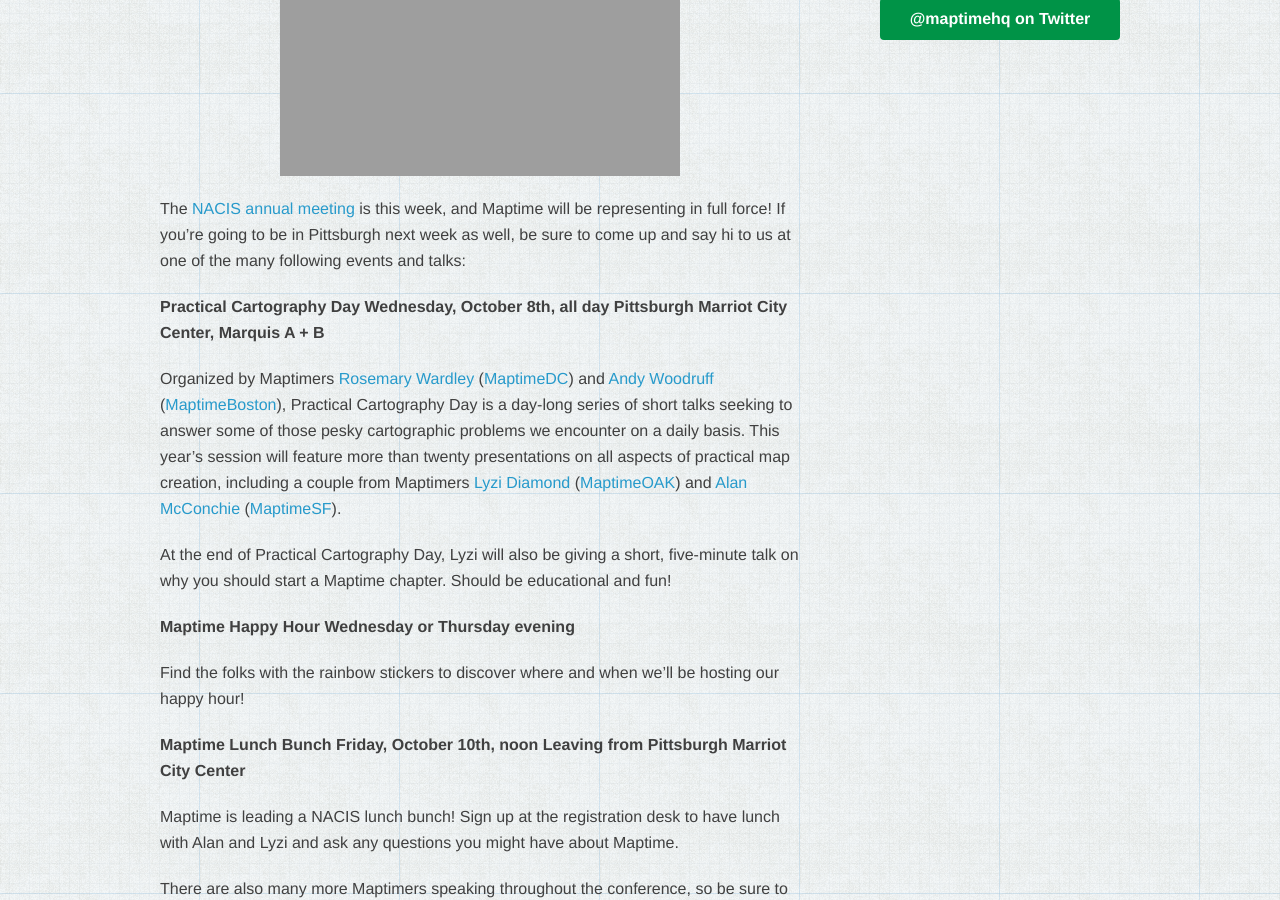
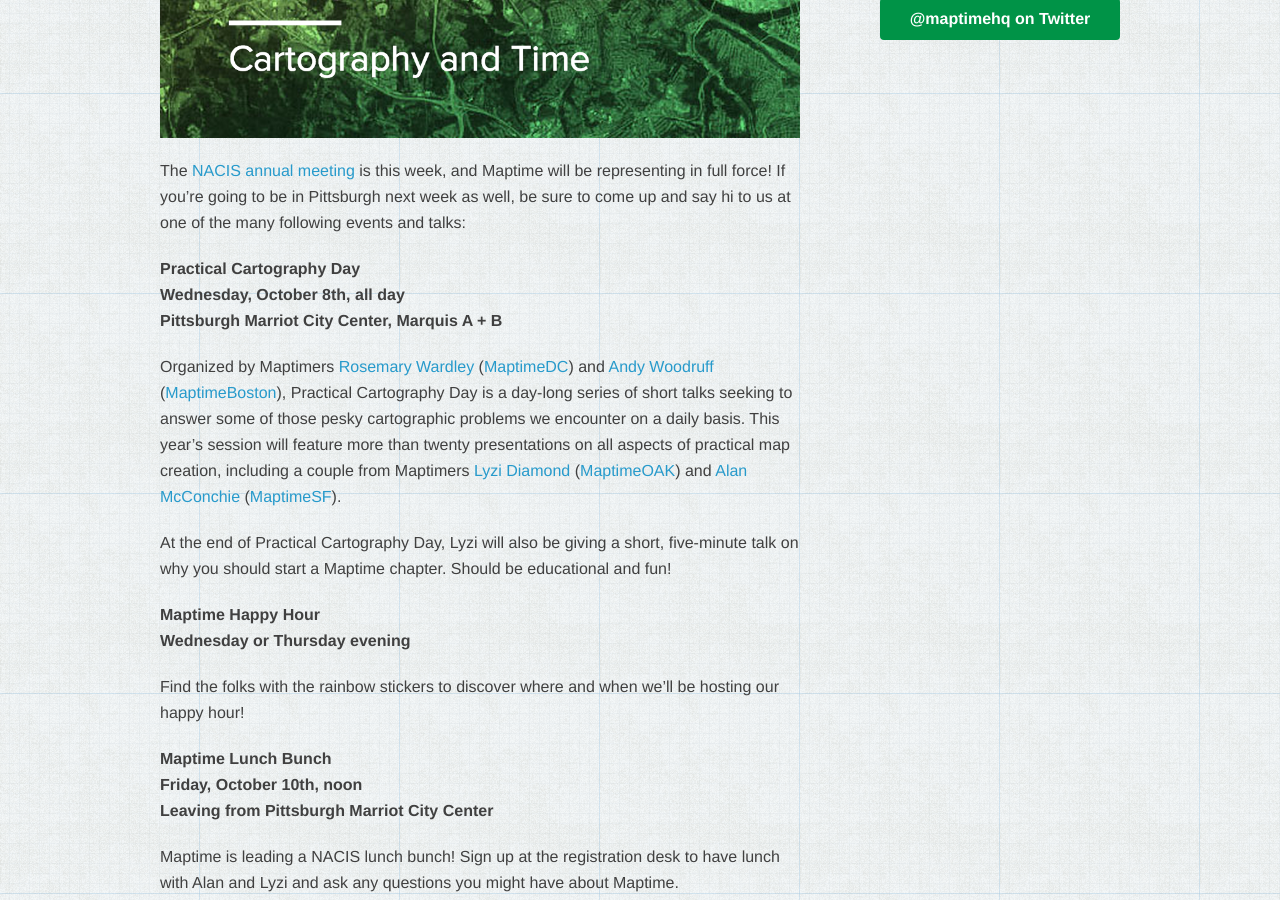
Before and after one commit to maptime/maptime.github.io, a Jekyll site: the page built from _posts/2014-10-06-maptime-at-nacis.md, in a window 1280 px wide and 900 px high, scrolled down 706 px. Built offline with Jekyll 4.4.1, drawn with Linux system fonts in a browser that asks for light colours.

Commit message:
Cleaned up posts

```diff
--- a/_posts/2014-10-06-maptime-at-nacis.md
+++ b/_posts/2014-10-06-maptime-at-nacis.md
@@ -3,28 +3,29 @@
 category: event
 title: Maptime at NACIS
 ---
+![Maptime at NACIS](/img/NACIS-time.png "Maptime at NACIS")
 
-<a href="http://www.maptime.io/wp-content/uploads/2014/10/Screen-Shot-2014-10-06-at-3.15.52-PM.png"><img src="http://www.maptime.io/wp-content/uploads/2014/10/Screen-Shot-2014-10-06-at-3.15.52-PM.png" /></a>
+The [NACIS annual meeting](http://nacis.org/annual-meeting/current-meeting) is this week, and Maptime will be representing in full force! If you're going to be in Pittsburgh next week as well, be sure to come up and say hi to us at one of the many following events and talks:
 
-The <a href="http://nacis.org/annual-meeting/current-meeting">NACIS annual meeting</a> is this week, and Maptime will be representing in full force! If you're going to be in Pittsburgh next week as well, be sure to come up and say hi to us at one of the many following events and talks:
+**Practical Cartography Day**
+**Wednesday, October 8th, all day**
+**Pittsburgh Marriot City Center, Marquis A + B**
 
-<strong>Practical Cartography Day
-Wednesday, October 8th, all day
-Pittsburgh Marriot City Center, Marquis A + B</strong>
+<!--more-->
 
-Organized by Maptimers <a href="http://twitter.com/rosemarydaley">Rosemary Wardley</a> (<a href="http://twitter.com/maptimedc">MaptimeDC</a>) and <a href="http://twitter.com/awoodruff">Andy Woodruff</a> (<a href="http://twitter.com/maptimeboston">MaptimeBoston</a>), Practical Cartography Day is a day-long series of short talks seeking to answer some of those pesky cartographic problems we encounter on a daily basis. This year's session will feature more than twenty presentations on all aspects of practical map creation, including a couple from Maptimers <a href="http://twitter.com/lyzidiamond">Lyzi Diamond</a> (<a href="http://twitter.com/maptimeoak">MaptimeOAK</a>) and <a href="http://twitter.com/mappingmashups">Alan McConchie</a> (<a href="http://twitter.com/maptimesf">MaptimeSF</a>).
+Organized by Maptimers [Rosemary Wardley](http://twitter.com/rosemarydaley) ([MaptimeDC](http://twitter.com/maptimedc)) and [Andy Woodruff](http://twitter.com/awoodruff) ([MaptimeBoston](http://twitter.com/maptimeboston)), Practical Cartography Day is a day-long series of short talks seeking to answer some of those pesky cartographic problems we encounter on a daily basis. This year's session will feature more than twenty presentations on all aspects of practical map creation, including a couple from Maptimers [Lyzi Diamond](http://twitter.com/lyzidiamond) ([MaptimeOAK](http://twitter.com/maptimeoak)) and [Alan McConchie](http://twitter.com/mappingmashups) ([MaptimeSF](http://twitter.com/maptimesf)).
 
 At the end of Practical Cartography Day, Lyzi will also be giving a short, five-minute talk on why you should start a Maptime chapter. Should be educational and fun!
 
-<strong>Maptime Happy Hour
-</strong><strong>Wednesday or Thursday evening</strong>
+**Maptime Happy Hour**
+**Wednesday or Thursday evening**
 
 Find the folks with the rainbow stickers to discover where and when we'll be hosting our happy hour!
 
-<strong>Maptime Lunch Bunch
-</strong><strong>Friday, October 10th, noon
-</strong><strong>Leaving from Pittsburgh Marriot City Center</strong>
+**Maptime Lunch Bunch**
+**Friday, October 10th, noon**
+**Leaving from Pittsburgh Marriot City Center**
 
 Maptime is leading a NACIS lunch bunch! Sign up at the registration desk to have lunch with Alan and Lyzi and ask any questions you might have about Maptime.
 
-There are also many more Maptimers speaking throughout the conference, so be sure to make a thorough perusal of <a href="http://nacis2014.sched.org/">the schedule</a>. We can't wait to see you there!
+There are also many more Maptimers speaking throughout the conference, so be sure to make a thorough perusal of [the schedule](http://nacis2014.sched.org/). We can't wait to see you there!
```
Also changed, not shown: _posts/2014-08-28-self-organizing-new-media-communities.md (+3 -3 lines), _posts/2014-10-07-OSM-ada.md (deleted, +0 -21 lines), _posts/2014-10-07-openstreetmap-and-the-ada-initiative.md (+5 -3 lines), _posts/2014-10-15-maptime-is-growing-up.md (+1 -1 lines).
